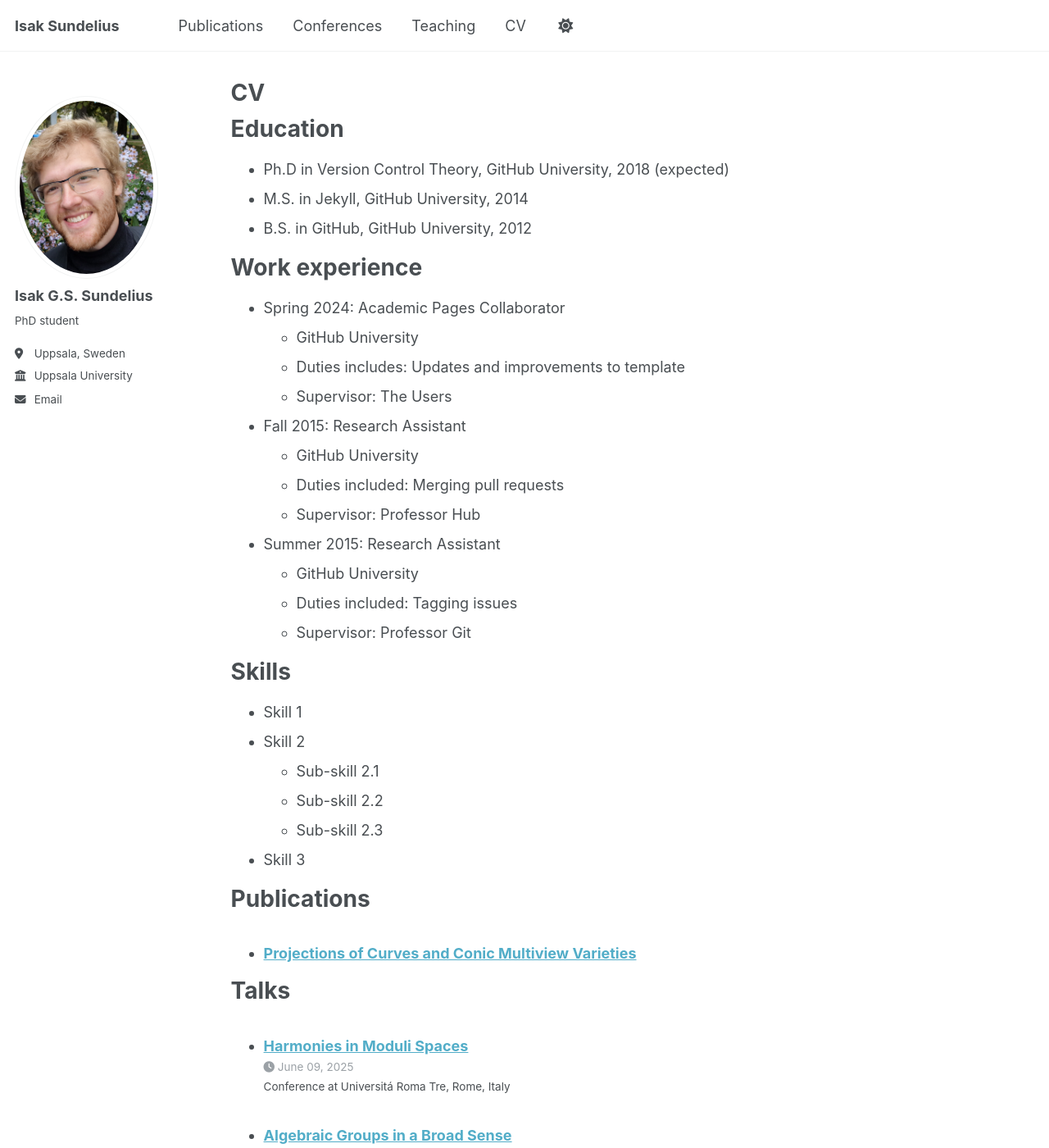
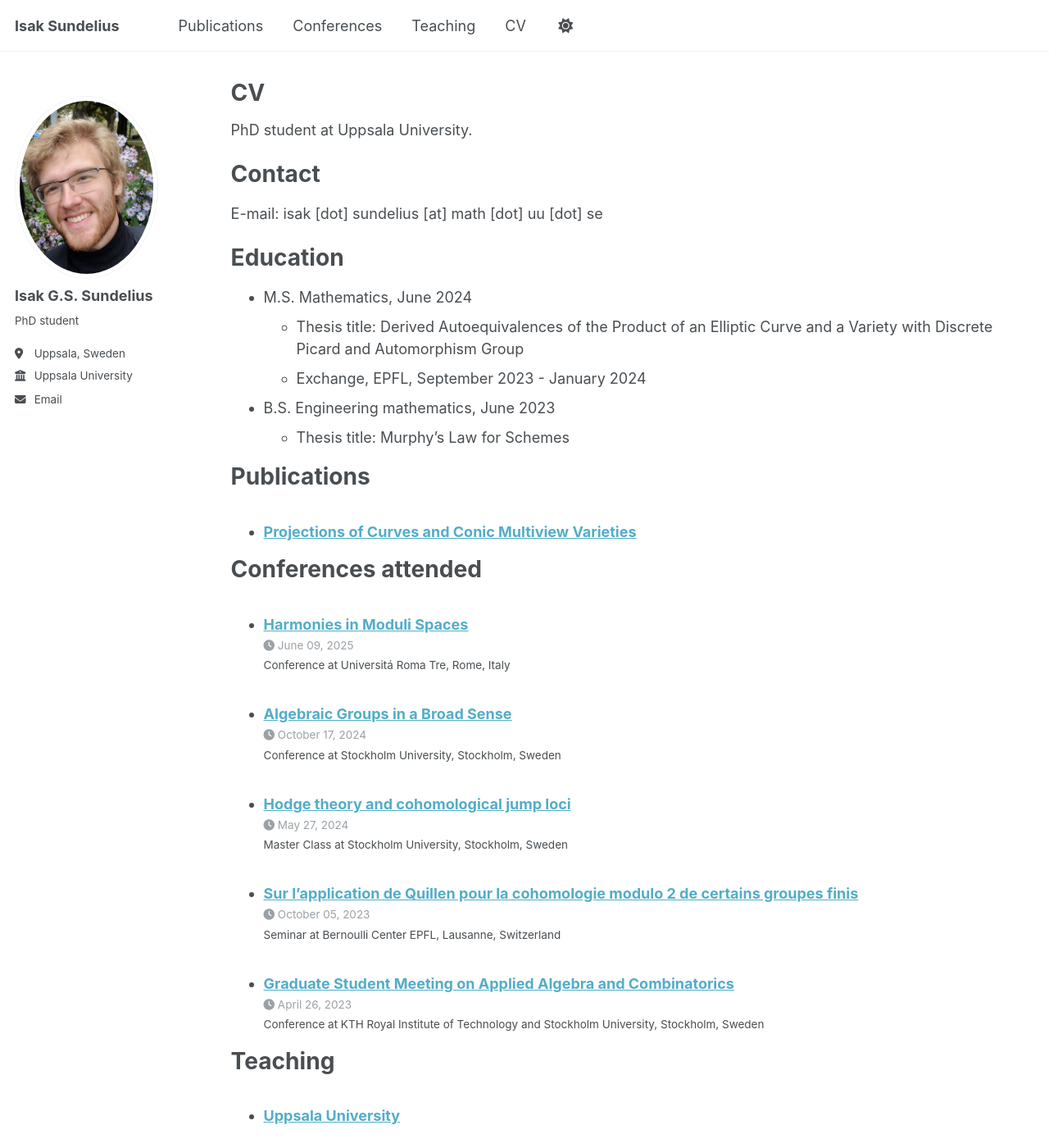
Before and after one commit to IsakSundelius/isaksundelius.github.io, a Jekyll site: the page built from _pages/cv.md, in a window 1280 px wide and 1400 px high. Shown: the whole window at 82% size. Built offline with Jekyll 4.4.1, drawn with Linux system fonts in a browser that asks for light colours; some of the changed text lies outside the part shown.

Commit message:
Update cv.md
Updated CV

```diff
--- a/_pages/cv.md
+++ b/_pages/cv.md
@@ -9,37 +9,21 @@ redirect_from:
 
 {% include base_path %}
 
+PhD student at Uppsala University.
+
+Contact
+======
+
+E-mail: isak [dot] sundelius [at] math [dot] uu [dot] se
+
 Education
 ======
-* Ph.D in Version Control Theory, GitHub University, 2018 (expected)
-* M.S. in Jekyll, GitHub University, 2014
-* B.S. in GitHub, GitHub University, 2012
 
-Work experience
-======
-* Spring 2024: Academic Pages Collaborator
-  * GitHub University
-  * Duties includes: Updates and improvements to template
-  * Supervisor: The Users
-
-* Fall 2015: Research Assistant
-  * GitHub University
-  * Duties included: Merging pull requests
-  * Supervisor: Professor Hub
-
-* Summer 2015: Research Assistant
-  * GitHub University
-  * Duties included: Tagging issues
-  * Supervisor: Professor Git
-
-Skills
-======
-* Skill 1
-* Skill 2
-  * Sub-skill 2.1
-  * Sub-skill 2.2
-  * Sub-skill 2.3
-* Skill 3
+* M.S. Mathematics, June 2024
+  * Thesis title: Derived Autoequivalences of the Product of an Elliptic Curve and a Variety with Discrete Picard and Automorphism Group
+  * Exchange, EPFL, September 2023 - January 2024
+* B.S. Engineering mathematics, June 2023
+  * Thesis title: Murphy's Law for Schemes
 
 Publications
 ======
@@ -47,7 +31,7 @@ Publications
     {% include archive-single-cv.html %}
   {% endfor %}</ul>
 
-Talks
+Conferences attended
 ======
   <ul>{% for post in site.talks reversed %}
     {% include archive-single-talk-cv.html  %}
@@ -58,7 +42,3 @@ Teaching
   <ul>{% for post in site.teaching reversed %}
     {% include archive-single-cv.html %}
   {% endfor %}</ul>
-
-Service and leadership
-======
-* Currently signed in to 43 different slack teams
```
